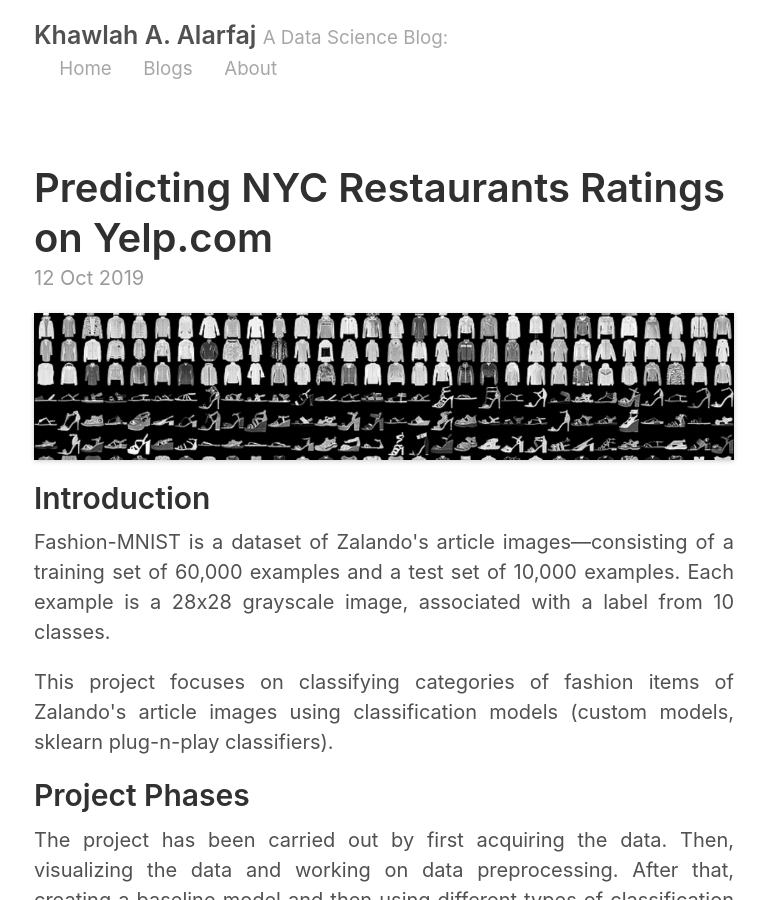
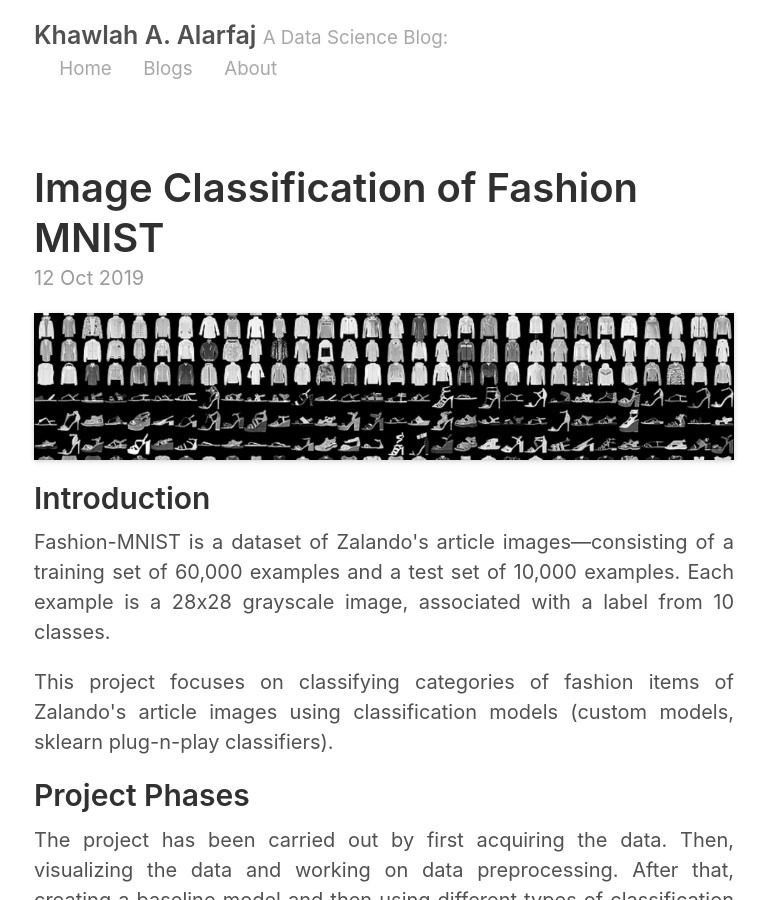
Before and after one commit to emj8/emj8.github.io, a Jekyll site: the page built from _posts/2019-10-12-Project03.md, in a window 1280 px wide and 900 px high. Shown: the whole window, without its empty margins (256-1023 px from the left). Built offline with Jekyll 4.4.1, drawn with Linux system fonts in a browser that asks for light colours.

Commit message:
Update 2019-10-12-Project03.md

```diff
--- a/_posts/2019-10-12-Project03.md
+++ b/_posts/2019-10-12-Project03.md
@@ -1,6 +1,6 @@
 ---
 layout: post
-title: Predicting NYC Restaurants Ratings on Yelp.com
+title: Image Classification of Fashion MNIST
 date: 2019-10-12
 ---
 
```
